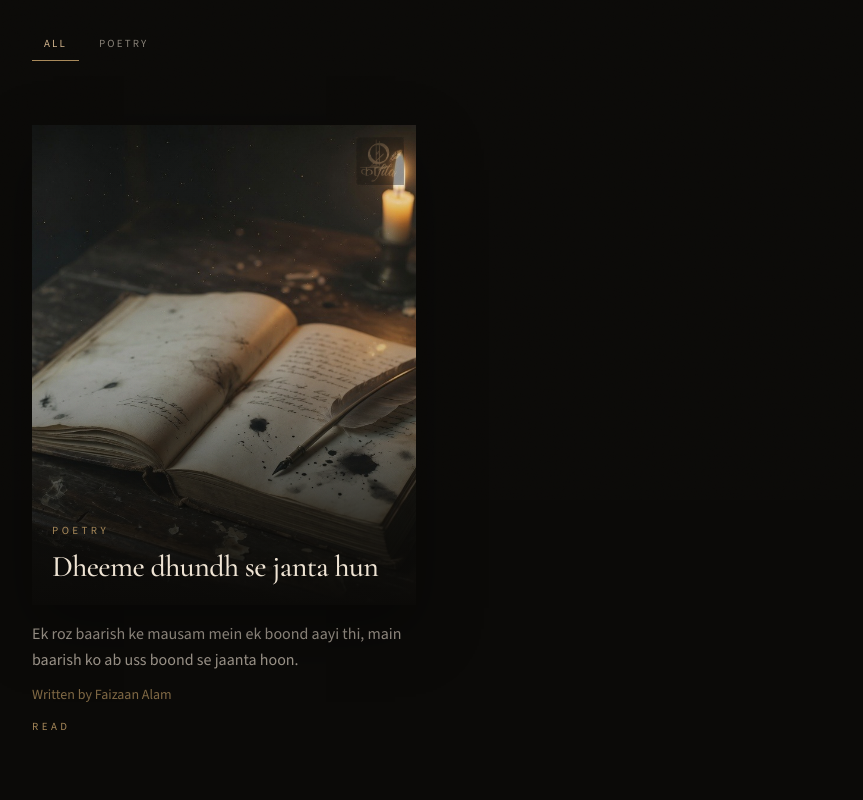
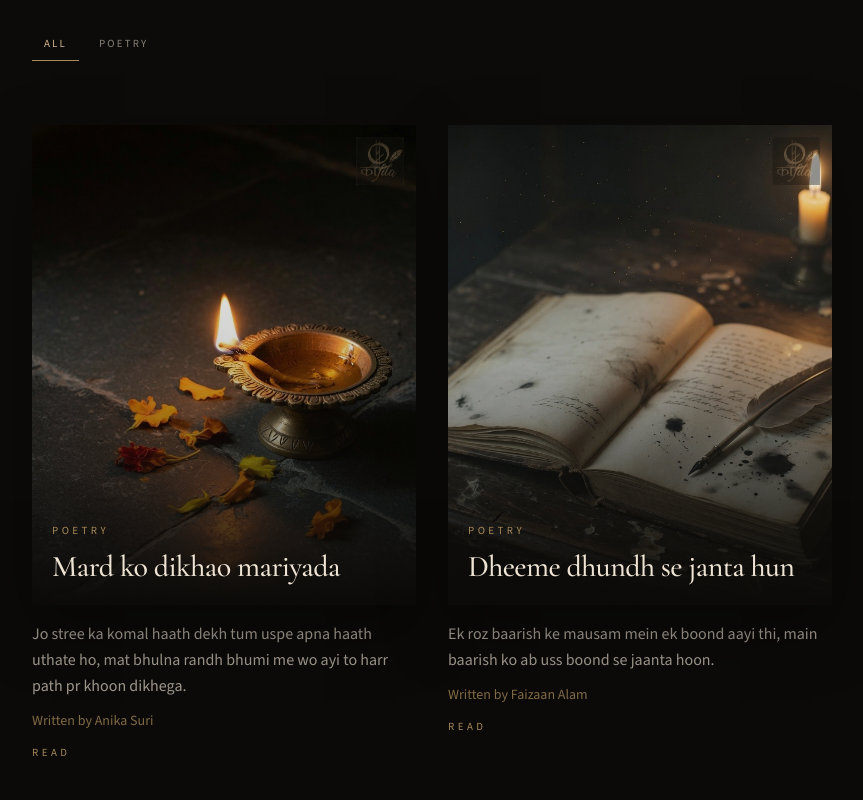
Before and after one commit to Faizaan-Alam/qaafila_bvp, a React (Vite) app: page /write-ups in a window 1280 px wide. Shown: the part 300-1100 px from the top of the page, without its empty margins (0-863 px from the left). Built offline with nearby package versions, Linux system fonts and the light colour scheme.

Commit message:
Add Anika Suri's write-up Mard ko dikhao mariyada.

```diff
--- a/src/data/writeups.js
+++ b/src/data/writeups.js
@@ -1,10 +1,48 @@
 import poetry from "../assets/images/writeups/poetry.jpg";
+import culture from "../assets/images/writeups/culture.jpg";
 
 /**
  * Published journal entries only.
  * Covers live in src/assets/images/writeups/.
  */
 export const writeups = [
+  {
+    id: "w-poetry-02",
+    slug: "mard-ko-dikhao-mariyada",
+    title: "Mard ko dikhao mariyada",
+    author: "Anika Suri",
+    date: "August 2026",
+    category: "Poetry",
+    coverImage: culture,
+    excerpt:
+      "Jo stree ka komal haath dekh tum uspe apna haath uthate ho, mat bhulna randh bhumi me wo ayi to harr path pr khoon dikhega.",
+    content: `
+<p>Jo stree ka komal haath dekh tum uspe apna haath uthate ho<br />
+Mat bhulna randh bhumi me wo ayi to harr path pr khoon dikhega</p>
+<p>Mardo ko mariyada dikhane pe usko majboor na krna<br />
+Mat bhulna agar wo laxmi bani to ban skti ma kaali bhi</p>
+<p>Raktbeej ka ant jo kar sakti hai<br />
+Us naari se kya ladoge?</p>
+<p>Jisne daanav ka ghamand toda<br />
+Use tum kaise rokoge?</p>
+<p>Mat bhulo aurat maange bas abhi tk samanta<br />
+Ayi wo apna hakk lene to pad jayega duniya me sookha</p>
+<p>Jo naari nikle bahar to narr ko hoga khatra<br />
+Umeed kro ki na palat jaye ye duniya</p>
+<p>Na dare aage jake purush, mahila se<br />
+Lekin agar ye desh na badla to badlega iss duniya ka harr kissa</p>
+<p>Darenge ladke ladkiyo se jo wo kaali ka roop nikla<br />
+Suno aurato utha lo shastra mat daro yu iss trh</p>
+<p>Jo tum bano draupadi to harr jgh na aa skenge Krishna<br />
+Bano khudke lie kaafi jo mard ka haath utha</p>
+<p>Kaat do uss haath ko na socho apni mariyada<br />
+Mariyada to mard ne likhi fir bhi khud na apnaya</p>
+<p>Aiso ke lie kya sochna apna ya paraya</p>
+`,
+    pullQuote: "Us naari se kya ladoge?",
+    readingMinutes: 2,
+    relatedSlugs: ["dheeme-dhundh-se-janta-hun"],
+  },
   {
     id: "w-poetry-01",
     slug: "dheeme-dhundh-se-janta-hun",
@@ -39,7 +77,7 @@ Main ab zindagi ko dheemi dhund se jaanta hoon.</p>
 `,
     pullQuote: "Main ab zindagi ko dheemi dhund se jaanta hoon.",
     readingMinutes: 2,
-    relatedSlugs: [],
+    relatedSlugs: ["mard-ko-dikhao-mariyada"],
   },
 ];
 
```
